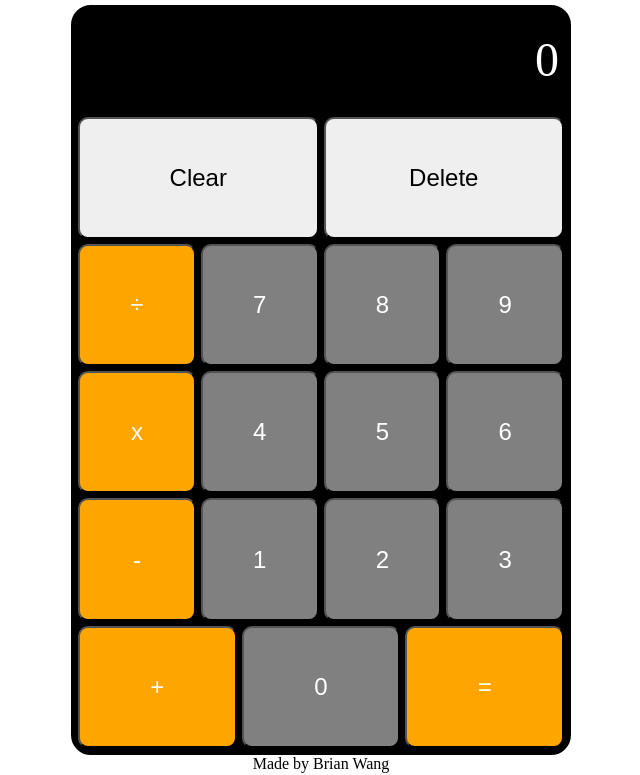
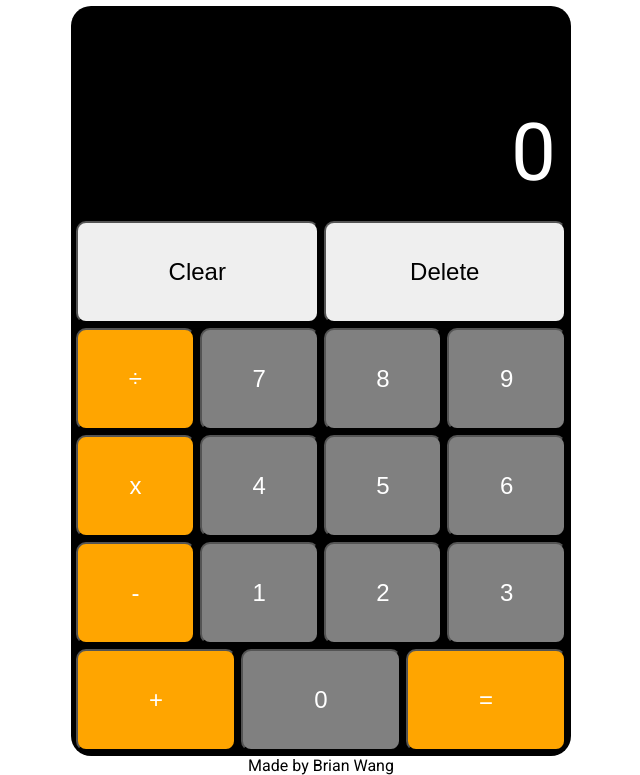
Before and after one commit to bwangsta/calculator, a plain HTML site: page index.html in a window 1280 px wide. Shown: the part 83-858 px from the top of the page, without its empty margins (319-959 px from the left). Drawn offline with Linux system fonts and the light colour scheme.

Commit message:
Add new font family and prevented numbers from overflowing

```diff
--- a/index.html
+++ b/index.html
@@ -9,6 +9,9 @@
 
   <link rel="stylesheet" href="./styles.css">
   <script src="./script.js" defer></script>
+  <link rel="preconnect" href="https://fonts.googleapis.com">
+  <link rel="preconnect" href="https://fonts.gstatic.com" crossorigin>
+  <link href="https://fonts.googleapis.com/css2?family=Roboto:wght@400;700;900&display=swap" rel="stylesheet">
 </head>
 
 <body>
--- a/styles.css
+++ b/styles.css
@@ -9,6 +9,7 @@ html {
 }
 
 body {
+  font-family: 'Roboto', sans-serif;
   height: 100vh;
   display: flex;
   flex-direction: column;
@@ -36,22 +37,26 @@ p {
   flex-direction: column;
   width: 500px;
   height: 750px;
-  border: 2px solid black;
   border-radius: 20px;
   background-color: black;
 }
 
 .display-window {
-  padding: 25px 10px;
-  font-size: 3em;
+  padding: 100px 15px 15px 15px;
+  font-size: 5rem;
   text-align: end;
   color: white;
+  min-height: 210px;
+}
+
+.display-window p {
+  overflow: hidden;
 }
 
 .buttons {
   display: flex;
   flex-direction: column;
-  flex-grow: 1;
+  flex: 1;
   padding: 5px;
   gap: 5px;
 }
```
